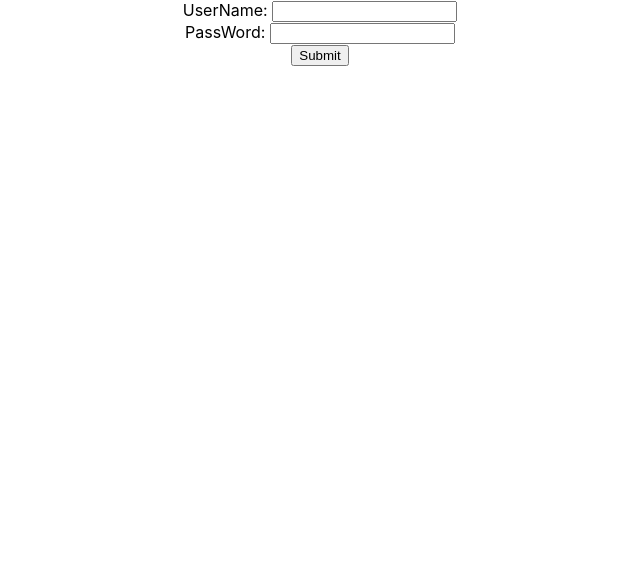
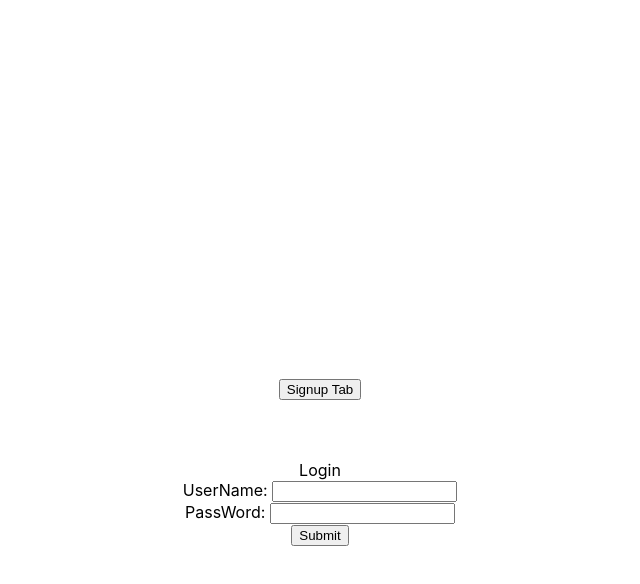
Before and after one commit to airavata-courses/IU-Witcher-2020, a React (Create React App) app: page / in a window 1280 px wide. Shown: the top 584 px of the page, without its empty margins (320-960 px from the left). Built offline with nearby package versions, Linux system fonts and the light colour scheme.

Commit message:
"changes to Ui"

```diff
--- a/src/App.css
+++ b/src/App.css
@@ -1,3 +1,11 @@
 .App {
   text-align: center;
 }
+
+body{
+  padding-top: 10cm;
+}
+
+table{
+  cellspacing: 50px;
+}
--- a/src/App.js
+++ b/src/App.js
@@ -1,14 +1,50 @@
-import React from 'react';
-import Login from './Components/Login'
+import React,{Component} from 'react';
+import Login from './Components/Login';
+import Signup from './Components/Signup';
 
 import './App.css';
 
-function App() {
+class App extends Component {
+    constructor(props) {
+        super(props);
+        this.state = {
+            login: true,
+            signup:false
+        }
+        this.signupButton=this.signupButton.bind(this);
+
+    }
+
+    signupButton=(event)=>{
+      this.setState({signup:!this.state.signup})
+    }
+    render() {
+        let signup_form=null
+        if(this.state.signup){
+          signup_form=<Signup/>
+        }
         return (
+
             <div className="App">
+
+                <div>
+                    <button onClick={this.signupButton}> Signup Tab </button>
+                    <br/>
+                    {signup_form}
+                    <br/>
+                </div>
+
+              <br/>
+                <br/>
+
+
+              <center>
                       <Login/>
+                </center>
+
             </div>
         );
     }
 
+}
 export default App;
--- a/src/Components/Login.js
+++ b/src/Components/Login.js
@@ -42,6 +42,10 @@ class Login extends Component{
                 console.log(response);
                 if(response.data==='Successfully logged in'){
                     this.setState({features:true,login:false})
+                    alert('Successfully logged in')
+                }
+                else {
+                    alert('Error: Incorrect Username or Password')
                 }
 
             })
@@ -66,9 +70,12 @@ class Login extends Component{
                 <center>
 
                     <form onSubmit={this.login}>
-                        UserName: <input type='text' name='uname' onChange={this.setUsername} />
+
+                        Login
                         <br/>
-                        PassWord: <input type='text' name='password' onChange={this.setPassword}/>
+                        UserName: <input type='text' name='uname' onChange={this.setUsername} required/>
+                        <br/>
+                        PassWord: <input type='text' name='password' onChange={this.setPassword} required/>
                         <br/>
                         <input type='submit'></input>
                     </form>
--- /dev/null
+++ b/src/Components/Signup.js
@@ -0,0 +1,96 @@
+import React,{Component} from 'react';
+import axios from 'axios';
+class Signup extends Component{
+
+    constructor(props) {
+        super(props);
+        this.state={
+            uname: "",
+            password:"",
+            signup_form:true
+        }
+        this.setUsername=this.setUsername.bind(this);
+        this.setPassword=this.setPassword.bind(this);
+        this.signup=this.signup.bind(this);
+    }
+
+    setUsername=(event)=>{
+        this.setState({uname:event.target.value})
+    }
+
+    setPassword=(event)=>{
+        this.setState({password:event.target.value})
+    }
+
+    signup=(event)=>{
+        event.preventDefault()
+
+        // axios.post('http://127.0.0.1:5000/', {
+        //     uname: this.state.uname,
+        //     password: this.state.password
+        // })
+        //     .then((response) => {
+        //         console.log(response);
+        //     }, (error) => {
+        //         console.log(error);
+        //     });
+
+        axios.get('http://127.0.0.1:5000/signup?uname='+this.state.uname+'&password='+this.state.password)
+            .then( (response)=> {
+                // handle success
+                console.log(response);
+                if(response.data==='Successfully Created User'){
+                    this.setState({signup_form:false})
+                    alert("Registered Successfully")
+                }
+                else {
+                    alert("User Already exists")
+                }
+
+            })
+            .catch(function (error) {
+                // handle error
+                console.log(error);
+            })
+            .then(function () {
+
+                // always executed
+            });
+
+
+    }
+
+
+    render(){
+
+        let signupdiv=null;
+        if(this.state.signup_form){
+            signupdiv=(
+                <center>
+
+                    <div >
+                        <form onSubmit={this.signup}>
+                            Signup
+                            <br/>
+                            UserName: <input type='text' name='uname' onChange={this.setUsername} required/>
+                            <br/>
+                            PassWord: <input type='text' name='password' onChange={this.setPassword} required/>
+                            <br/>
+                            <input type='submit'></input>
+                        </form>
+
+                    </div>
+
+                </center>
+            )
+
+        }
+        return (
+            <div>
+                {signupdiv}
+            </div>
+        );
+    }
+}
+
+export default Signup;
```
Also changed, not shown: 1 other file (tests, documents, lock files or other folders). Lines whose indentation alone changed are shown as unchanged.
